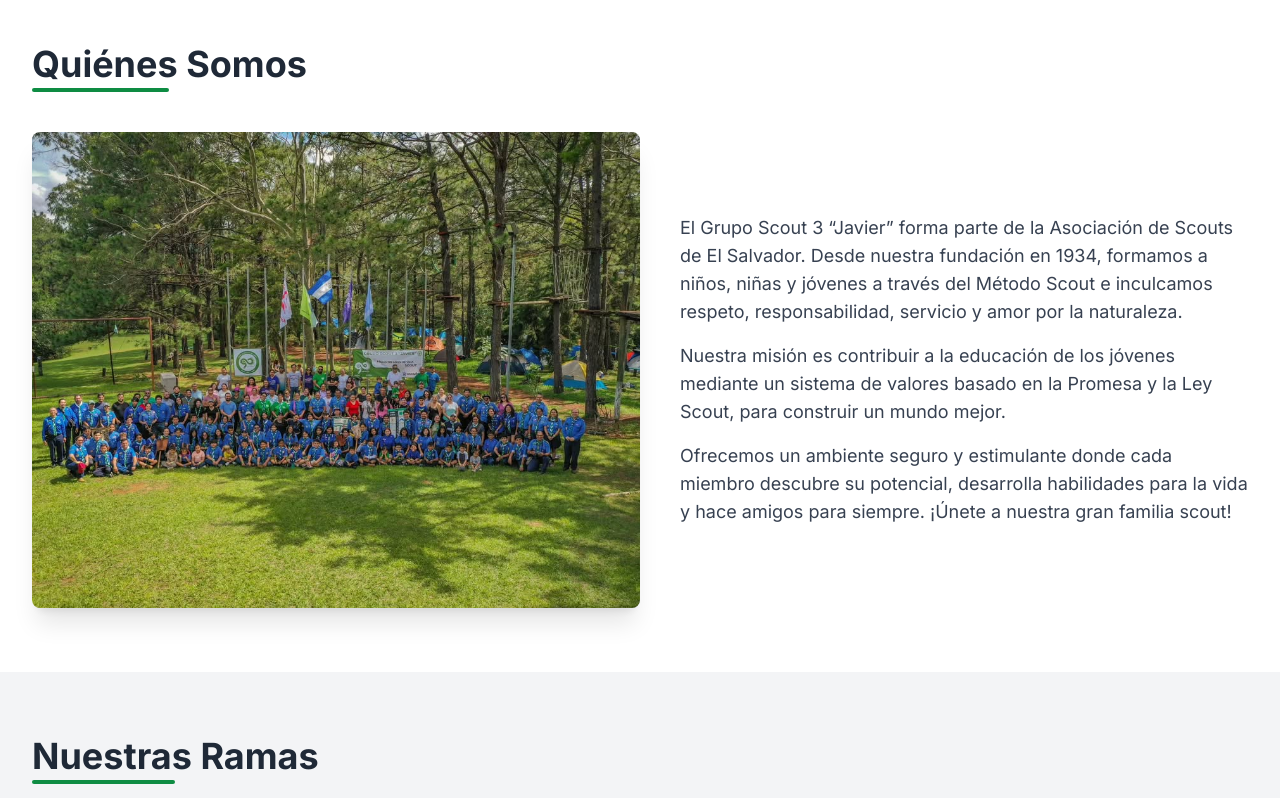
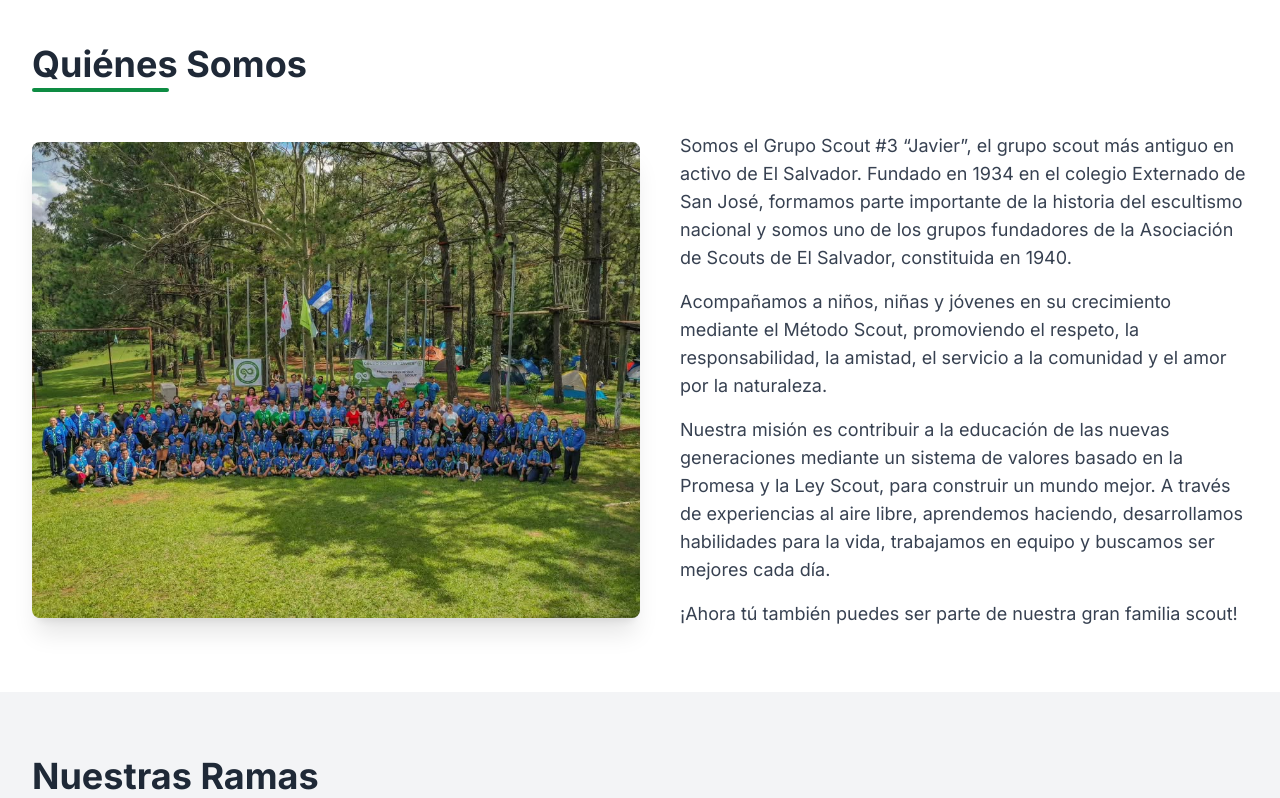
Before and after one commit to claudia034/Pagina_G3, a React (Vite) app: page / in a window 1280 px wide. Shown: the part 820-1618 px from the top of the page. Built offline with nearby package versions, Linux system fonts and the light colour scheme.

Commit message:
Actualiza contacto, afiliación y descripción del grupo

```diff
--- a/src/App.jsx
+++ b/src/App.jsx
@@ -309,7 +309,10 @@ function Footer() {
     <footer className="bg-gray-800 px-4 pb-24 pt-10 text-center text-white md:py-12">
       <p className="text-lg">© 2026 Grupo Scout 3 Javier. Todos los derechos reservados.</p>
       <p className="mt-3 text-sm text-gray-400">
-        Parte de la Asociación de Scouts de El Salvador.
+        Somos parte de la{" "}
+        <a href="https://www.scouts.org.sv/" target="_blank" rel="noreferrer" className="underline hover:text-white">
+          Asociación de Scouts de El Salvador
+        </a>.
       </p>
     </footer>
   );
@@ -321,6 +324,9 @@ function ContactBubble() {
       {open && (
         <div className="mb-3 w-64 rounded-2xl bg-white p-4 text-left shadow-2xl ring-1 ring-black/5">
           <p className="mb-3 font-bold text-gray-800">¿Cómo prefieres contactarnos?</p>
+          <a href="https://forms.gle/2uMvZcFBGNLVcDkx5" target="_blank" rel="noreferrer" className="mb-2 flex items-center gap-3 rounded-xl bg-green-50 px-3 py-2 text-green-800 hover:bg-green-100">
+            <i aria-hidden="true" className="fas fa-file-alt" /> Solicitar información
+          </a>
           <a href="mailto:grupo03@scouts.org.sv" className="mb-2 flex items-center gap-3 rounded-xl bg-green-50 px-3 py-2 text-green-800 hover:bg-green-100">
             <i className="fas fa-envelope" /> Enviar correo
           </a>
@@ -542,21 +548,26 @@ function Home() {
               />
               <div className="space-y-4 text-base leading-relaxed text-gray-700 md:text-lg lg:w-1/2">
                 <p>
-                  El Grupo Scout 3 “Javier” forma parte de la Asociación de
-                  Scouts de El Salvador. Desde nuestra fundación en 1934,
-                  formamos a niños, niñas y jóvenes a través del Método Scout e
-                  inculcamos respeto, responsabilidad, servicio y amor por la
-                  naturaleza.
+                  Somos el Grupo Scout #3 “Javier”, el grupo scout más antiguo en
+                  activo de El Salvador. Fundado en 1934 en el colegio Externado
+                  de San José, formamos parte importante de la historia del
+                  escultismo nacional y somos uno de los grupos fundadores de la
+                  Asociación de Scouts de El Salvador, constituida en 1940.
                 </p>
                 <p>
-                  Nuestra misión es contribuir a la educación de los jóvenes
-                  mediante un sistema de valores basado en la Promesa y la Ley
-                  Scout, para construir un mundo mejor.
+                  Acompañamos a niños, niñas y jóvenes en su crecimiento mediante
+                  el Método Scout, promoviendo el respeto, la responsabilidad, la
+                  amistad, el servicio a la comunidad y el amor por la naturaleza.
                 </p>
                 <p>
-                  Ofrecemos un ambiente seguro y estimulante donde cada miembro
-                  descubre su potencial, desarrolla habilidades para la vida y
-                  hace amigos para siempre. ¡Únete a nuestra gran familia scout!
+                  Nuestra misión es contribuir a la educación de las nuevas generaciones
+                  mediante un sistema de valores basado en la Promesa y la Ley
+                  Scout, para construir un mundo mejor. A través de experiencias
+                  al aire libre, aprendemos haciendo, desarrollamos habilidades
+                  para la vida, trabajamos en equipo y buscamos ser mejores cada día.
+                </p>
+                <p>
+                  ¡Ahora tú también puedes ser parte de nuestra gran familia scout!
                 </p>
               </div>
             </div>
```
